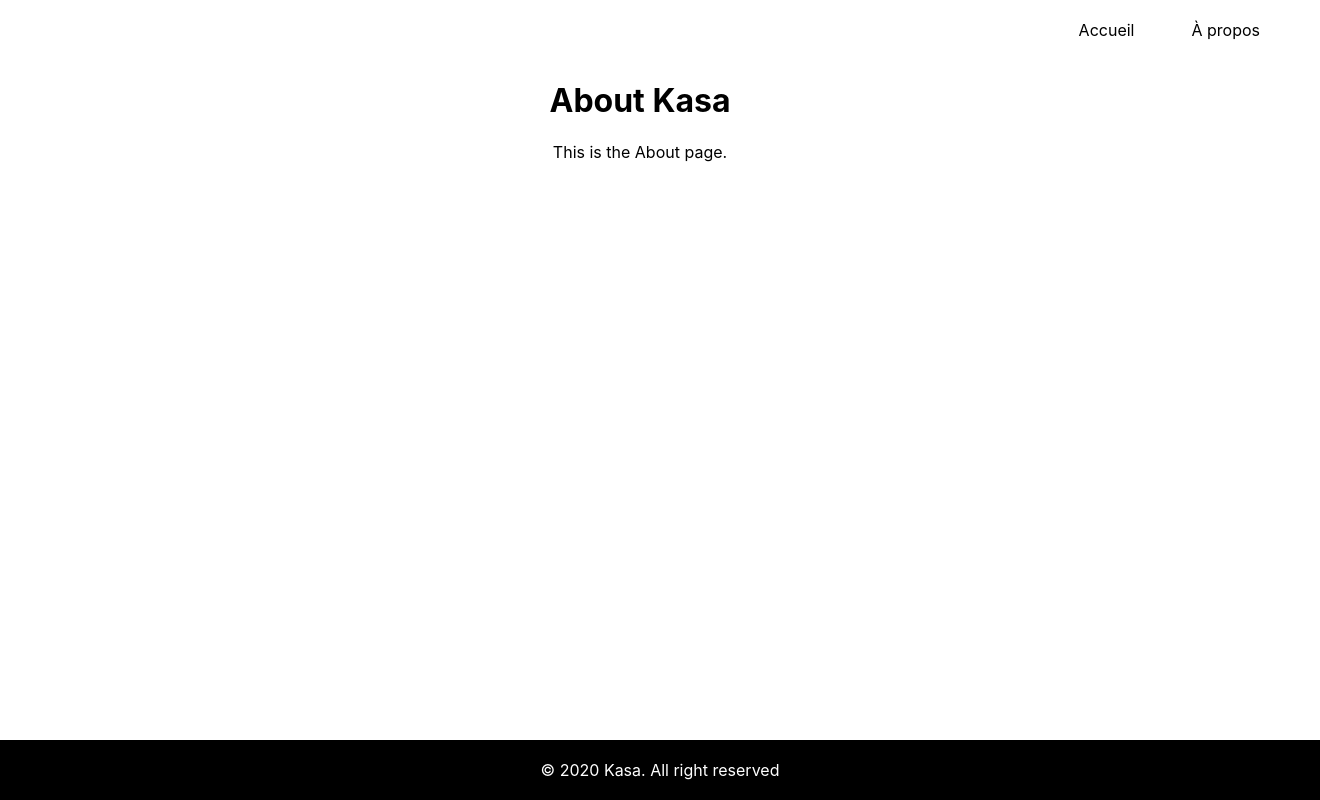
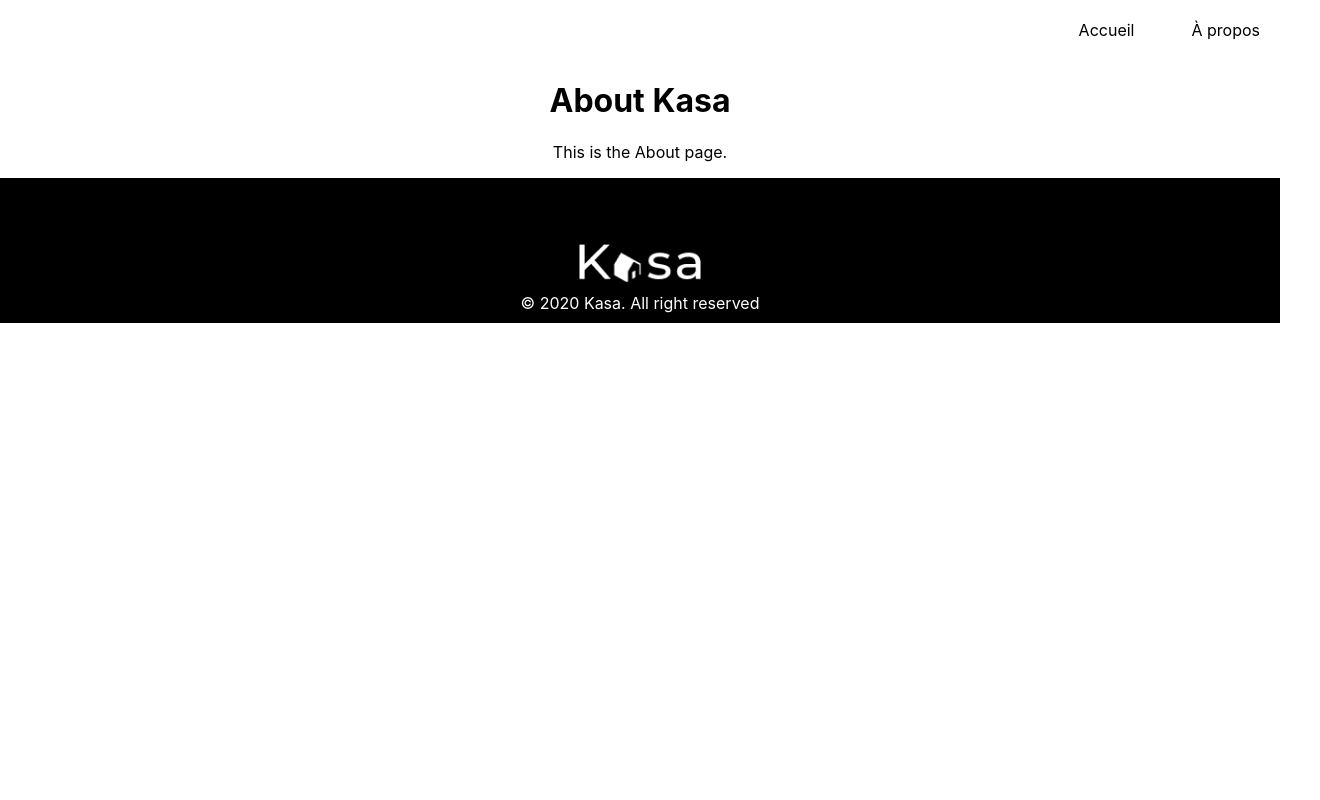
Before and after one commit to SabrinaMouginot/kasa, a React (Create React App) app: page /about in a window 1280 px wide. Shown: the whole page, 1320 px wide, since content can reach past the window. Built offline with nearby package versions, Linux system fonts and the light colour scheme.

Commit message:
insertion du logo dans le footer

```diff
--- a/src/css/Footer.css
+++ b/src/css/Footer.css
@@ -1,10 +1,15 @@
 .footer {
   background-color: #000000;
-  padding: 20px;
-  text-align: center;
-  position: absolute;
   width: 100%;
-  bottom: 0; }
+  display: flex;
+  flex-direction: column;
+  align-items: center;
+  justify-content: center;
+  padding: 66px 0 10px 0; }
+  .footer .footer-logo {
+    width: 122px;
+    height: 39.44px;
+    margin-bottom: 10px; }
   .footer p {
     margin: 0;
     color: #ffffff; }
--- a/src/js/components/Footer.js
+++ b/src/js/components/Footer.js
@@ -4,6 +4,7 @@
 function Footer() {
   return (
     <footer className="footer">
+      <img src={`${process.env.PUBLIC_URL}/LOGO.png`} alt="Kasa Logo" className="footer-logo" />
       <p>© 2020 Kasa. All right reserved</p>
     </footer>
   );
--- a/src/styles/Footer.scss
+++ b/src/styles/Footer.scss
@@ -1,13 +1,24 @@
 .footer {
   background-color: #000000;
-    padding: 20px;
-    text-align: center;
-    position: absolute;
   width: 100%;
-    bottom: 0;
+  // text-align: center;
+  // position: relative;
+  display: flex;
+  flex-direction: column;
+  align-items: center;
+  justify-content: center;
+  padding: 66px 0 10px 0;
+
+  .footer-logo {
+    width: 122px;
+    height: 39.44px;
+    // margin-top: 66px;
+    margin-bottom: 10px;
+  }
 
   p {
     margin: 0;
     color: #ffffff;
+    // padding-bottom: 10px;
   }
 }
```
Also changed, not shown: public/LOGO.png (added). Lines whose indentation alone changed are shown as unchanged.
